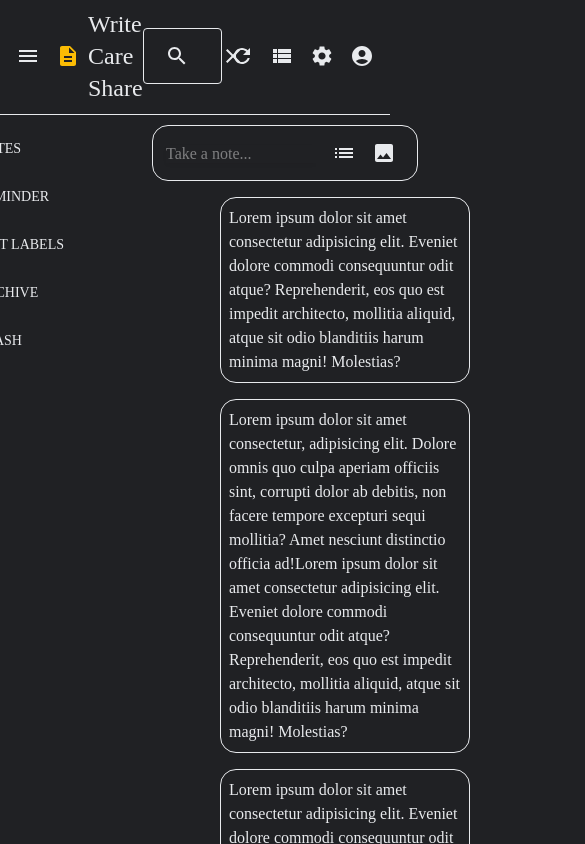
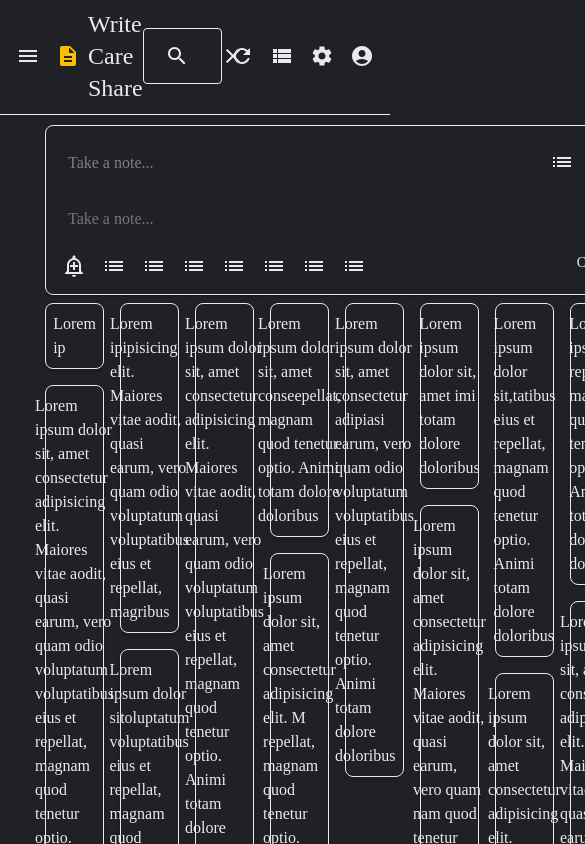
Before and after one commit to JosephCanete/crud-next-cognito, a Next.js app: page /write in a window 390 px wide. Shown: the top 844 px of the page, 585 px wide, since content can reach past the window. Built offline with nearby package versions, Linux system fonts and the light colour scheme.

Commit message:
Working on cards responsiveness

```diff
--- a/package.json
+++ b/package.json
@@ -9,8 +9,11 @@
     "lint": "next lint"
   },
   "dependencies": {
-    "@emotion/react": "^11.11.0",
+    "@emotion/css": "^11.11.2",
+    "@emotion/react": "^11.11.1",
+    "@emotion/styled": "^11.11.0",
     "@mui/icons-material": "^5.11.16",
+    "@mui/lab": "^5.0.0-alpha.134",
     "@mui/material": "^5.13.4",
     "amazon-cognito-identity-js": "^6.2.0",
     "aws-amplify": "^5.2.5",
@@ -21,6 +24,7 @@
     "next-auth": "^4.22.1",
     "react": "^18.2.0",
     "react-dom": "18.2.0",
+    "react-masonry-css": "^1.0.16",
     "yup": "^1.2.0"
   }
 }
--- a/src/app/components/Write/Board/Card.jsx
+++ b/src/app/components/Write/Board/Card.jsx
@@ -6,21 +6,20 @@ export default function Card({ content }) {
     <Paper
       variant="outlined"
       sx={{
-        flex: "1 1 auto",
-        width: "250px",
+        // display: "flex",
+        // alignItems: "start",
+        // width: "250px",
         background: "transparent",
-        borderRadius: "1rem",
+        borderRadius: "8px",
+        boxShadow: "0 2px 4px rgba(0, 0, 0, 0.2)",
         p: 1,
-        m: 1,
+        height: "fit-content",
+        display: "flex",
+        alignContent: "center",
+        justifyContent: "center",
       }}
     >
-      <div style={{ height: "auto", overflow: "hidden" }}>
-        {content}
-        Lorem ipsum dolor sit amet consectetur adipisicing elit. Eveniet dolore
-        commodi consequuntur odit atque? Reprehenderit, eos quo est impedit
-        architecto, mollitia aliquid, atque sit odio blanditiis harum minima
-        magni! Molestias?
-      </div>
+      <Box>{content}</Box>
     </Paper>
   );
 }
--- a/src/app/components/Write/Board/Index.jsx
+++ b/src/app/components/Write/Board/Index.jsx
@@ -1,9 +1,27 @@
-import React from "react";
-import TextArea from "./TextArea";
-import { Box } from "@mui/material";
+import * as React from "react";
+import Box from "@mui/material/Box";
+import Masonry from "@mui/lab/Masonry";
 import Card from "./Card";
+import TextArea from "./TextArea/TextArea";
 
-export default function Board() {
+const cardData = [
+  "Lorem ip",
+  "Lorem ipipisicing elit. Maiores vitae aodit, quasi earum, vero quam odio voluptatum voluptatibus eius et repellat, magribus",
+  "Lorem ipsum dolor sit, amet consectetur adipisicing elit. Maiores vitae aodit, quasi earum, vero quam odio voluptatum voluptatibus eius et repellat, magnam quod tenetur optio. Animi totam dolore doloribus",
+  "Lorem ipsum dolor sit, amet conseepellat, magnam quod tenetur optio. Animi totam dolore doloribus",
+  "Lorem ipsum dolor sit, amet consectetur adipiasi earum, vero quam odio voluptatum voluptatibus eius et repellat, magnam quod tenetur optio. Animi totam dolore doloribus",
+  "Lorem ipsum dolor sit, amet imi totam dolore doloribus",
+  "Lorem ipsum dolor sit,tatibus eius et repellat, magnam quod tenetur optio. Animi totam dolore doloribus",
+  "Lorem ips repellat, magnam quod tenetur optio. Animi totam dolore doloribus",
+  "Lorem ipsum dolor sit, amet consectetur adipisicing elit. Maiores vitae aodit, quasi earum, vero quam odio voluptatum voluptatibus eius et repellat, magnam quod tenetur optio. Animi totam dolore doloribus",
+  "Lorem ipsum dolor sit, amet consectetur adipisicing elit. Maiores vitae aodit, quasi earum, vero quam nam quod tenetur optio. Animi totam dolore doloribus",
+  "Lorem ipsum dolor sit, amet consectetur adipisicing elit. M repellat, magnam quod tenetur optio. Animi totam dolore doloribus",
+  "Lorem ipsum dolor sit, amet consectetur adipisicing elit. Maiores vitae aodit, quasi earum, vero quam odio voluptatum voluptatibus eius et repellat, magnam quod tenetur optio. Animi totam dolore doloribus",
+  "Lorem ipsum dolor sitoluptatum voluptatibus eius et repellat, magnam quod tenetur optio. Animi totam dolore doloribus",
+  "Lorem ipsum dolor sit, amet consectetur adipisicing elit. Maiores vitae aodit, q magnam quod tenetur optio. Animi totam dolore doloribus",
+];
+
+export default function ImageMasonry() {
   return (
     <Box
       sx={{
@@ -22,39 +40,11 @@ export default function Board() {
           flex: 1,
         }}
       >
-        <Card sx={{ width: "300px" }} />
-        <Card
-          content="Lorem ipsum dolor sit amet consectetur, adipisicing elit. Dolore omnis
-        quo culpa aperiam officiis sint, corrupti dolor ab debitis, non facere
-        tempore excepturi sequi mollitia? Amet nesciunt distinctio officia ad!"
-        />
-        <Card />
-        <Card />
-        <Card />
-        <Card />
-        <Card />
-        <Card />
-        <Card />
-        <Card />
-        <Card />
-        <Card
-          content="Lorem ipsum dolor sit amet consectetur, adipisicing elit. Dolore omnis
-        quo culpa aperiam officiis sint, corrupti dolor ab debitis, non facere
-        tempore excepturi sequi mollitia? Amet nesciunt distinctio officia ad!"
-        />
-        <Card />
-        <Card />
-        <Card />
-        <Card />
-        <Card />
-        <Card />
-        <Card />
-        <Card
-          content="Lorem ipsum dolor sit amet consectetur, adipisicing elit. Dolore omnis
-        quo culpa aperiam officiis sint, corrupti dolor ab debitis, non facere
-        tempore excepturi sequi mollitia? Amet nesciunt distinctio officia ad!"
-        />
-        <Card />
+        <Masonry columns={8} spacing={2}>
+          {cardData.map((item, index) => (
+            <Card content={item} key={index} />
+          ))}
+        </Masonry>
       </Box>
     </Box>
   );
--- a/src/app/components/Write/Board/TextArea.jsx
+++ /dev/null
@@ -1,45 +0,0 @@
-import TextareaAutosize from "@mui/base/TextareaAutosize";
-import {
-  Box,
-  TextField,
-  InputAdornment,
-  IconButton,
-  useTheme,
-} from "@mui/material";
-import ImageIcon from "@mui/icons-material/Image";
-import ListIcon from "@mui/icons-material/List";
-
-export default function TextArea({ handleCreateList, handleUploadPhoto }) {
-  return (
-    <TextField
-      placeholder="Take a note..."
-      fullWidth
-      variant="outlined"
-      sx={{
-        mr: 15,
-        maxWidth: 500,
-        alignSelf: "center",
-        "& fieldset": {
-          borderRadius: "1rem",
-        },
-        "& input::placeholder": {
-          color: "white",
-          boxShadow: "0px 2px 4px rgba(0, 0, 0, 0.1)",
-          fontWeight: 500,
-        },
-      }}
-      InputProps={{
-        endAdornment: (
-          <InputAdornment position="end">
-            <IconButton onClick={handleCreateList}>
-              <ListIcon />
-            </IconButton>
-            <IconButton onClick={handleUploadPhoto}>
-              <ImageIcon />
-            </IconButton>
-          </InputAdornment>
-        ),
-      }}
-    />
-  );
-}
--- /dev/null
+++ b/src/app/components/Write/Board/TextArea/TextArea.jsx
@@ -0,0 +1,129 @@
+import { useState } from "react";
+import {
+  TextField,
+  InputAdornment,
+  IconButton,
+  Paper,
+  Box,
+  Button,
+} from "@mui/material";
+import ImageIcon from "@mui/icons-material/Image";
+import ListIcon from "@mui/icons-material/List";
+import AddAlertOutlinedIcon from "@mui/icons-material/AddAlertOutlined";
+export default function TextArea({ handleCreateList, handleUploadPhoto }) {
+  const [editMode, setEditMode] = useState(false);
+
+  const handleOnFocus = () => setEditMode(true);
+  const handleOnBlur = () => setEditMode(false);
+  console.log({ editMode });
+
+  return (
+    <Paper
+      sx={{
+        minWidth: 600,
+        flexDirection: "column",
+        backgroundColor: "transparent",
+        border: "0.5px solid #e8eaed",
+        p: 1,
+        margin: "0 auto",
+        borderRadius: "8px",
+      }}
+    >
+      <TextField
+        onFocus={handleOnFocus}
+        onBlur={handleOnBlur}
+        placeholder="Take a note..."
+        fullWidth
+        variant="outlined"
+        sx={{
+          border: "transparent",
+          alignItem: "center",
+          justifyContent: "center",
+          "& fieldset": {
+            border: "none",
+          },
+          "& input::placeholder": {
+            color: "white",
+            boxShadow: "0px 2px 4px rgba(0, 0, 0, 0.1)",
+            fontWeight: 500,
+          },
+        }}
+        InputProps={{
+          endAdornment: (
+            <InputAdornment position="end">
+              <IconButton onClick={handleCreateList}>
+                <ListIcon />
+              </IconButton>
+              <IconButton onClick={handleUploadPhoto}>
+                <ImageIcon />
+              </IconButton>
+            </InputAdornment>
+          ),
+        }}
+      />
+      <TextField
+        onFocus={handleOnFocus}
+        onBlur={handleOnBlur}
+        placeholder="Take a note..."
+        fullWidth
+        variant="outlined"
+        multiline
+        maxRows={4}
+        sx={{
+          border: "transparent",
+          alignItem: "center",
+          "& fieldset": {
+            border: "none",
+          },
+          "& input::placeholder": {
+            color: "white",
+            boxShadow: "0px 2px 4px rgba(0, 0, 0, 0.1)",
+            fontWeight: 500,
+          },
+        }}
+      />
+      <Box
+        sx={{
+          display: "flex",
+          alignItems: "start",
+          justifyContent: "start",
+        }}
+      >
+        <IconButton onClick={handleCreateList}>
+          <AddAlertOutlinedIcon />
+        </IconButton>
+        <IconButton onClick={handleCreateList}>
+          <ListIcon />
+        </IconButton>
+        <IconButton onClick={handleCreateList}>
+          <ListIcon />
+        </IconButton>
+        <IconButton onClick={handleCreateList}>
+          <ListIcon />
+        </IconButton>
+        <IconButton onClick={handleCreateList}>
+          <ListIcon />
+        </IconButton>
+        <IconButton onClick={handleCreateList}>
+          <ListIcon />
+        </IconButton>
+        <IconButton onClick={handleCreateList}>
+          <ListIcon />
+        </IconButton>
+        <IconButton onClick={handleCreateList}>
+          <ListIcon />
+        </IconButton>
+        <Button
+          variant="outlined"
+          sx={{
+            marginLeft: "auto",
+            border: "none",
+            "&:hover": { border: "none" },
+          }}
+        >
+          Close
+        </Button>
+      </Box>
+    </Paper>
+  );
+}
```
Also changed, not shown: 1 other file (tests, documents, lock files or other folders).
